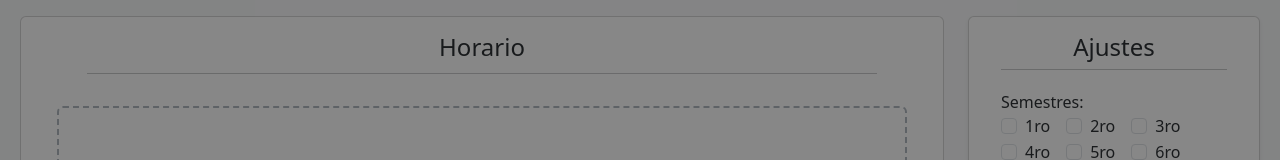
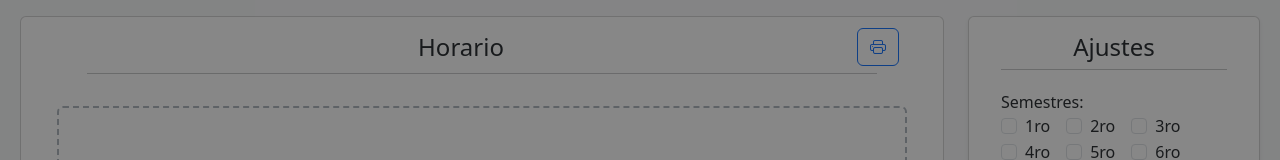
Before and after one commit to Luis4Armenta/schedule-generator, a React (Create React App) app: page /generator in a window 1280 px wide. Shown: the top 160 px of the page. Built offline with nearby package versions, Linux system fonts and the light colour scheme.

Commit message:
soporte para imprimir horarios

```diff
--- a/package.json
+++ b/package.json
@@ -15,6 +15,7 @@
     "react-redux": "^9.0.4",
     "react-router-dom": "^6.20.0",
     "react-scripts": "5.0.1",
+    "react-to-print": "^2.14.15",
     "web-vitals": "^2.1.4"
   },
   "scripts": {
--- a/src/pages/generator/Components/viwer/ScheduleViwer.js
+++ b/src/pages/generator/Components/viwer/ScheduleViwer.js
@@ -1,11 +1,16 @@
-import React, { useEffect } from 'react'
+import React, { useEffect, useRef } from 'react'
 import 'bootstrap/dist/css/bootstrap.min.css';
 import Schedule from './schedule/Schedule'
 import { useDispatch, useSelector } from 'react-redux';
 import { displaySchedule } from '../../../../store/slices/viwer/viwerSlice';
+import { useReactToPrint } from 'react-to-print';
 
 const ScheduleViwer = () => {
   const dispatch = useDispatch();
+  const componentRef = useRef();
+  const handlePrint = useReactToPrint({
+    content: () => componentRef.current
+  });
 
   const schedulePicked = useSelector(state => state.picker.schedulePicked);
   const displayedSchedule = useSelector(state => state.viwer.displayedSchedule);
@@ -19,12 +24,21 @@ const ScheduleViwer = () => {
       <div className='card-body p-2 h-100'>
         <div>
           <div className='row'>
-            <p className='fs-4 text-center mt-1  mb-1 fw-medium'>Horario</p>
+            <div className='d-flex px-5 align-items-center'>
+              <div className='w-100'>
+                <p className='fs-4 text-center mt-1  mb-1 fw-medium'>Horario</p>
+              </div>
+              <div className=''>
+                <button className='btn btn-outline-primary' onClick={handlePrint} data-toggle="tooltip" data-placement="bottom" title="Imprimir">
+                  <i class="bi bi-printer fw-medium"></i>
+                </button>
+              </div>
+            </div>
             <hr className='mb-3 mt-1 text-gray-100 bg-dark shadow-sm' style={{width: '85%', margin: '0 auto'}}/>
           </div>
           <div className='row'>
             <div className='h-100'>
-              <Schedule selectedSchedule={displayedSchedule}/>
+              <Schedule selectedSchedule={displayedSchedule} ref={componentRef}/>
             </div>
           </div>
           <div className='row text-end w-100'>
--- a/src/pages/generator/Components/viwer/schedule/Schedule.js
+++ b/src/pages/generator/Components/viwer/schedule/Schedule.js
@@ -1,8 +1,8 @@
-import React from 'react'
+import React, { forwardRef } from 'react'
 import Session from './Session';
 import transformCourses from "./utils";
 
-const Schedule = ({ selectedSchedule }) => {
+const Schedule = forwardRef((props, ref) => {
   const diasSemana = ['Lunes', 'Martes', 'Miércoles', 'Jueves', 'Viernes', 'Sábado'];
   const horasDia = [
     '07:00', '07:30', '08:00', '08:30', '09:00', '09:30', '10:00', '10:30',
@@ -10,6 +10,7 @@ const Schedule = ({ selectedSchedule }) => {
     '15:00', '15:30', '16:00', '16:30', '17:00', '17:30', '18:00', '18:30',
     '19:00', '19:30', '20:00', '20:30', '21:00', '21:30', '22:00'
   ];
+  const {selectedSchedule} = props
 
   let coursesProps = {
   }
@@ -153,7 +154,7 @@ const Schedule = ({ selectedSchedule }) => {
           </div>
         }
 
-        {courses.length !== 0 && <table className="table table-bordered" style={{tableLayout: 'fixed'}} >
+        {courses.length !== 0 && <table className="table table-bordered" style={{tableLayout: 'fixed'}} ref={ref}>
           <thead>
             <tr>
               <th className='text-center'>
@@ -190,6 +191,6 @@ const Schedule = ({ selectedSchedule }) => {
       </div>
     </div>
   );
-}
+});
 
 export default Schedule
```
Also changed, not shown: 1 other file (tests, documents, lock files or other folders).
